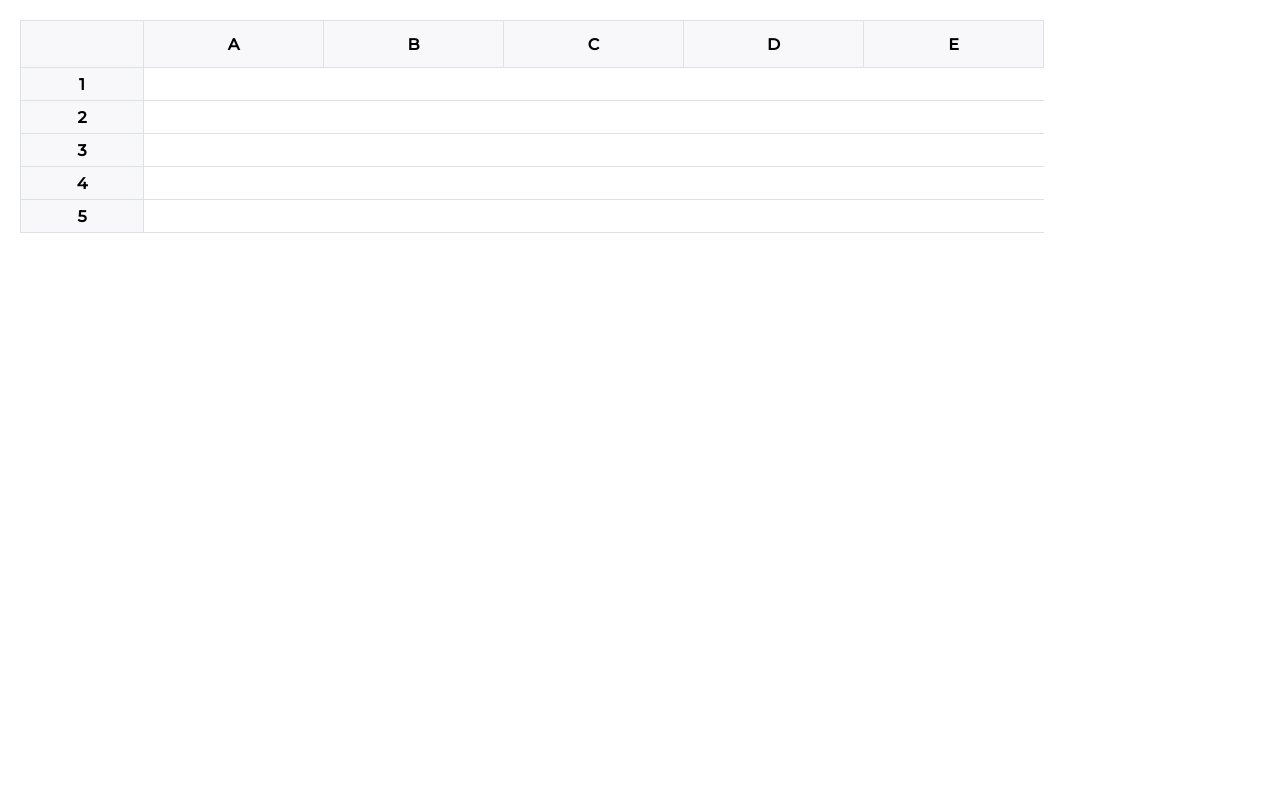
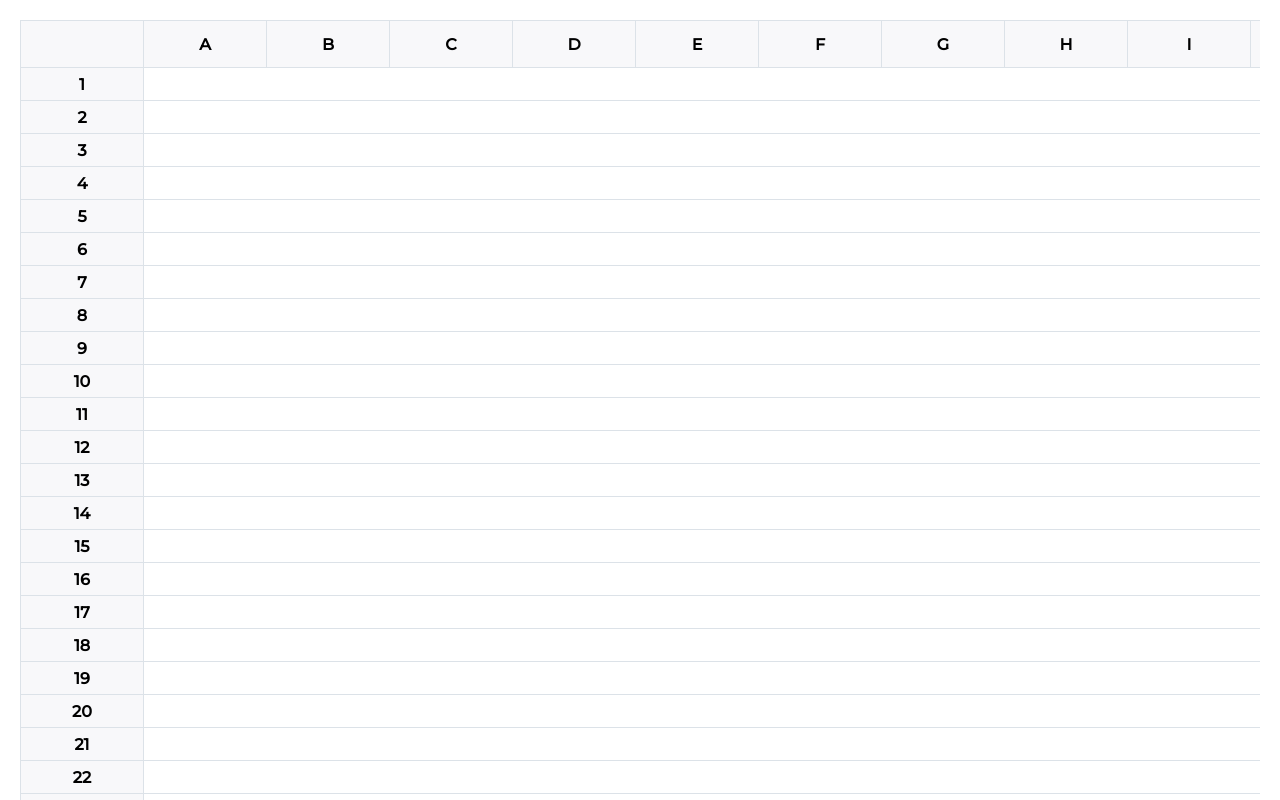
Before and after one commit to dulcehc/browser-spreadsheet, a React (Create React App) app: page / in a window 1280 px wide. Shown: the top 800 px of the page. Built offline with nearby package versions, Linux system fonts and the light colour scheme.

Commit message:
Set table to Cols A ~ Z, Rows 1 ~ 50

```diff
--- a/src/App.js
+++ b/src/App.js
@@ -10,7 +10,8 @@ const StyledApp = styled.div`
 function App() {
   return (
     <StyledApp>
-      <Table nCols={5} nRows={5} />
+      {/** Cols A ~ Z, Rows 1 ~ 50 */}
+      <Table nCols={26} nRows={50} />
     </StyledApp>
   )
 }
```
